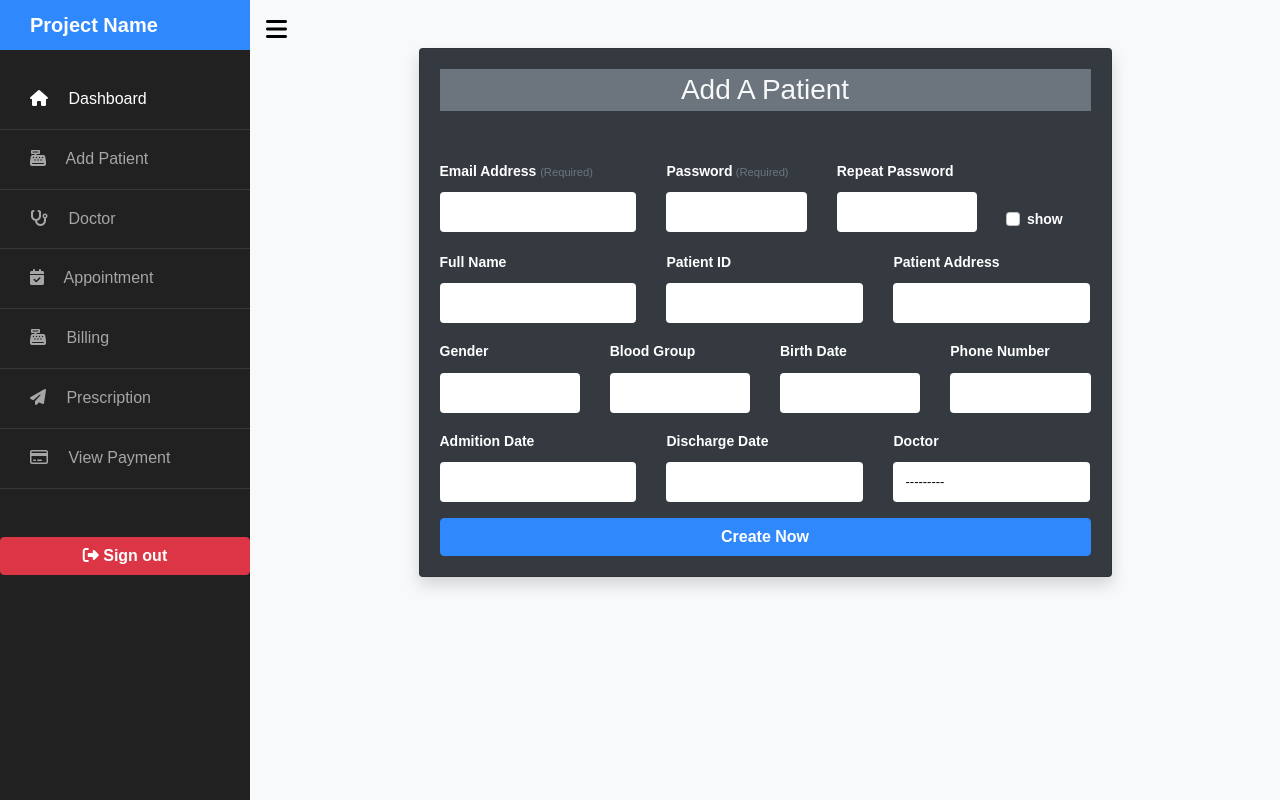
After one commit to nephygthk/django-hospital-management-system, a Django app: page /account/add_patient/ in a window 1280 px wide. The commit adds this page. Run offline with Django 4.2, Linux system fonts and the light colour scheme; the visitor is signed in with stand-in values (Sample User, id 1); some libraries are stand-ins or nearby versions.

```diff
--- a/account/admin.py
+++ b/account/admin.py
@@ -1,6 +1,7 @@
 from django.contrib import admin
 
-from .models import Customer, Patient
+from .models import Customer, Patient, Doctor
 
 admin.site.register(Customer)
 admin.site.register(Patient)
+admin.site.register(Doctor)
--- a/account/forms.py
+++ b/account/forms.py
@@ -2,17 +2,83 @@ from django import forms
 from django.contrib.auth.forms import (AuthenticationForm, PasswordResetForm,
                                        SetPasswordForm)
 
-# from .models import Customer, Address
+from .models import Customer, Doctor, Patient
 
 
-class UserLoginForm(AuthenticationForm):
+class PatientForm(forms.ModelForm):
 
-    username = forms.CharField(widget=forms.TextInput(
-        attrs={'class': 'form-control mb-3', 'placeholder': 'Username', 'id': 'login-username'}))
-    password = forms.CharField(widget=forms.PasswordInput(
-        attrs={
-            'class': 'form-control',
-            'placeholder': 'Password',
-            'id': 'login-pwd',
-        }
-    ))
+    class Meta:
+        model = Patient
+        fields = ['full_name','patient_id','gender', 'date_of_birth', 'blood_group','address',
+                  'phone_number', 'admission_date','discharge_date','doctor']
+
+    def __init__(self, *args, **kwargs):
+        super().__init__(*args, **kwargs)
+
+        for field in self.fields:
+            self.fields[field].widget.attrs.update({'class': 'form-control'})
+
+
+class RegistrationForm(forms.ModelForm):
+    email = forms.EmailField(max_length=100, help_text='Required', error_messages={
+        'required': 'Sorry, you will need an email'})
+    password = forms.CharField(label='Password', widget=forms.PasswordInput)
+    password2 = forms.CharField(
+        label='Repeat password', widget=forms.PasswordInput)
+
+    class Meta:
+        model = Customer
+        fields = ('email',)
+
+    def clean_password2(self):
+        cd = self.cleaned_data
+        if cd['password'] != cd['password2']:
+            raise forms.ValidationError('Passwords do not match.')
+        return cd['password2']
+
+    def clean_email(self):
+        email = self.cleaned_data['email']
+        if Customer.objects.filter(email=email).exists():
+            raise forms.ValidationError(
+                'A user with this email already exist, please try another email')
+        return email
+
+    def __init__(self, *args, **kwargs):
+        super().__init__(*args, **kwargs)
+        self.fields['email'].widget.attrs.update(
+            {'class': 'form-control mb-3', 'placeholder': 'E-mail', 'name': 'email', 'id': 'id_email'})
+        self.fields['password'].widget.attrs.update(
+            {'class': 'form-control mb-3', 'placeholder': 'Password'})
+        self.fields['password2'].widget.attrs.update(
+            {'class': 'form-control', 'placeholder': 'Repeat Password'})
+
+
+class AddDoctorForm(forms.ModelForm):
+    class Meta:
+        model = Doctor
+        fields = '__all__'
+        exclude = ['created']
+
+    def __init__(self, *args, **kwargs):
+        super().__init__(*args, **kwargs)
+
+        for field in self.fields:
+            self.fields[field].widget.attrs.update({'class': 'form-control'})
+
+
+
+
+
+
+
+
+
+
+
+
+
+    # class SinglePostByCategory(DetailView):
+    # def get_queryset(self):
+    #     return get_object_or_404(Post,
+    #         category__slug=self.kwargs['category_slug'],
+    #         slug=self.kwargs['post_slug']
--- a/account/managers.py
+++ b/account/managers.py
@@ -43,5 +43,5 @@ class CustomAccountManager(BaseUserManager):
         email = self.normalize_email(email)
         user = self.model(email=email, **other_fields)
         user.set_password(password)
-        user.save()
+        user.save(using=self._db)
         return user
--- a/account/urls.py
+++ b/account/urls.py
@@ -1,7 +1,5 @@
 from django.contrib.auth import views as auth_views
 from django.urls import path
-
-from account.forms import UserLoginForm
 
 from . import views
 
@@ -14,6 +12,8 @@ urlpatterns = [
 
     # admin urls
     path('admin_dashboard/', views.AdminDashboardView.as_view(), name='admin_dashboard'),
+    path('add_patient/', views.AddPatientView.as_view(), name='add_patient'),
+    path('add_doctor/', views.AddAndViewDoctorView.as_view(), name='add_doctor'),
 
     # patient urls
     path('patient_dashboard/', views.patient_dashboard, name='patient_dashboard')
--- a/account/views.py
+++ b/account/views.py
@@ -2,13 +2,21 @@ from django.contrib import messages
 from django.contrib.auth.decorators import login_required
 from django.contrib.auth.mixins import LoginRequiredMixin
 from django.shortcuts import render, redirect
-from django.views.generic import ListView
+from django.urls import reverse_lazy
+from django.views.generic import ListView, TemplateView, CreateView
 from django.contrib.auth import authenticate, login
-from django.http import HttpResponse
+from django.http import HttpResponse, HttpResponseRedirect
 
-from .models import Customer
+from .models import Customer, Doctor
+from .forms import AddDoctorForm, RegistrationForm, PatientForm
 
 def login_user(request):
+    if request.user.is_authenticated:
+        if request.user.is_staff:
+            return redirect('account:admin_dashboard')
+        else:
+            return redirect('account:patient_dashboard')
+
     if request.method == 'POST':
         email = request.POST.get('email')
         password = request.POST.get('password')
@@ -27,12 +35,50 @@ def login_user(request):
     return render(request, 'account/login.html', {})
 
 
-# @login_required
-# def admin_dashboard(request):
-#     if not request.user.is_staff:
-#         return HttpResponse("Error handler content", status=400)
+class AddPatientView(LoginRequiredMixin, TemplateView):
+    model = Customer
+    form_class = RegistrationForm
+    template_name = 'account/registration/register.html'
 
-#     return render(request, 'account/admin/dashboard.html', {})
+    def dispatch(self, request, *args, **kwargs):
+        if not self.request.user.is_staff:
+            return HttpResponse("Error handler content", status=400)
+        return super().dispatch(request, *args, **kwargs)
+
+    def post(self, request, *args, **kwargs):
+        registration_form = RegistrationForm(self.request.POST)
+        patient_form = PatientForm(self.request.POST)
+        if registration_form.is_valid() and patient_form.is_valid():
+            user = registration_form.save(commit=False)
+            user.set_password(registration_form.cleaned_data["password"])
+            user.save()
+            patient = patient_form.save(commit=False)
+            patient.customer = user
+            patient.save()
+
+            # messages.success(
+            #     self.request,
+            #         'Patient created successfully '
+            #         )
+
+            return HttpResponseRedirect(
+                reverse_lazy('account:admin_dashboard')
+            )
+
+        return self.render_to_response(
+            self.get_context_data(
+                registration_form=registration_form,
+                patient_form=patient_form
+            )
+        )
+
+    def get_context_data(self, **kwargs):
+        if 'registration_form' not in kwargs:
+            kwargs['registration_form'] = RegistrationForm()
+        if 'patient_form' not in kwargs:
+            kwargs['patient_form'] = PatientForm()
+        return super().get_context_data(**kwargs)
+
 
 class AdminDashboardView(LoginRequiredMixin, ListView):
     model = Customer
@@ -46,6 +92,30 @@ class AdminDashboardView(LoginRequiredMixin, ListView):
         return super().dispatch(request, *args, **kwargs)
 
 
+class AddAndViewDoctorView(LoginRequiredMixin, CreateView):
+    form_class = AddDoctorForm
+    success_url = reverse_lazy('account:add_doctor')
+    template_name = 'account/admin/add_dcotor.html'
+
+    def dispatch(self, request, *args, **kwargs):
+        if not self.request.user.is_staff:
+            return HttpResponse("Error handler content", status=400)
+        return super().dispatch(request, *args, **kwargs)
+
+    def form_valid(self, form):
+        doc_name = form.cleaned_data.get('doc_name')
+        messages.success(
+            self.request,
+            f'Dr {doc_name} was added successfully'
+        )
+        return super().form_valid(form)
+
+    def get_context_data(self, **kwargs):
+       context = super(AddAndViewDoctorView, self).get_context_data(**kwargs)
+       context['doctors'] = Doctor.objects.all()
+       return context
+
+
 @login_required
 def patient_dashboard(request):
     return render(request, 'account/patient/p_dashboard.html', {})
--- /dev/null
+++ b/templates/account/registration/register.html
@@ -0,0 +1,160 @@
+{% extends '../sub_base.html' %}
+{% load static %}
+
+
+{% block sub_base_content %}
+<!-- <h2 class="mb-4 text-primary">Add a Patient</h2> -->
+
+<div class="row align-items-center justify-content-center">
+    <div class="col-md-9">
+        <div class="card bg-dark shadow rounded card-sm">
+            {% if registration_form.non_field_errors %}
+                {% for error in registration_form.non_field_errors %}
+                <div class="alert alert-warning alert-dismissible fade show" role="alert">
+                    {{error}}
+                    <button type="button" class="btn-close" data-bs-dismiss="alert" aria-label="Close"></button>
+                  </div>
+                {% endfor %}
+            {% endif %}
+
+            <div class="card-body">
+                <h3 class="card-title mb-5 bg-secondary text-center text-light">Add A Patient</h3>
+
+                <form action="{% url 'account:add_patient' %}" method="POST">
+                    {% csrf_token %}
+
+                    {% if registration_form.errors %}
+                        <p class="text-white fw-bold">Please correct the following errors:</p>
+                        {% for field in registration_form %}
+                            {% if field.errors %}
+                            <div class="alert alert-primary" role="alert">
+                                {{ field.label }}: {{ field.errors|striptags }}
+                            </div>
+                            {% endif %}
+                        {% endfor %}
+                    {% endif %}
+
+                    <div class="row">
+                        <div class="col-md-4">
+                            <div class="mb-3">
+                                <label for="{{ registration_form.email.id_for_label}}" class="form-label fw-bold text-white">Email Address <span class="text-muted small">
+                                    (Required)</span></label>
+                                {{ registration_form.email }}
+                            </div>
+                        </div>
+
+                        <div class="col-md-3">
+                            <div class="mb-3">
+                                <label for="{{ registration_form.password.id_for_label}}" class="form-label fw-bold text-white">Password<span class="text-muted small">
+                                    (Required)</span></label>
+                                {{ registration_form.password }}
+                            </div>
+                        </div>
+                        <div class="col-md-3">
+                            <div class="mb-3">
+                                <label for="{{ registration_form.password2.id_for_label}}" class="form-label fw-bold text-white">Repeat Password</label>
+                                {{ registration_form.password2 }}
+                            </div>
+                        </div>
+
+                        <div class="col-md-2 mb-3">
+                            <div class="form-check mt-5">
+                                <input class="form-check-input" type="checkbox" value="" id="show-pass" onclick="myFunction()">
+                                <label class="form-check-label text-white fw-bold" for="show-pass">
+                                  show
+                                </label>
+                            </div>
+                        </div>
+                    </div>
+                    <div class="row">
+                        <div class="col-md-4">
+                            <div class="mb-3">
+                                <label for="{{ patient_form.full_name.id_for_label }}" class="form-label fw-bold text-white">Full Name</label>
+                                {{ patient_form.full_name }}
+                            </div>
+                        </div>
+                        <div class="col-md-4">
+                            <div class="mb-3">
+                                <label for="{{ patient_form.patient_id.id_for_label }}" class="form-label fw-bold text-white">Patient ID</label>
+                                {{ patient_form.patient_id}}
+                            </div>
+                        </div>
+                        <div class="col-md-4">
+                            <div class="mb-3">
+                                <label for="{{ patient_form.address.id_for_label }}" class="form-label fw-bold text-white">Patient Address</label>
+                                {{ patient_form.address}}
+                            </div>
+                        </div>
+                    </div>
+                    <div class="row">
+                        <div class="col-md-3">
+                            <div class="mb-3">
+                                <label for="{{ patient_form.gender.id_for_label }}" class="form-label fw-bold text-white">Gender</label>
+                                {{ patient_form.gender }}
+                            </div>
+                        </div>
+                        <div class="col-md-3">
+                            <div class="mb-3">
+                                <label for="{{ patient_form.blood_group.id_for_label }}" class="form-label fw-bold text-white">Blood Group</label>
+                                {{ patient_form.blood_group }}
+                            </div>
+                        </div>
+                        <div class="col-md-3">
+                            <div class="mb-3">
+                                <label for="{{ patient_form.date_of_birth.id_for_label }}" class="form-label fw-bold text-white">Birth Date</label>
+                                {{ patient_form.date_of_birth}}
+                            </div>
+                        </div>
+                        <div class="col-md-3">
+                            <div class="mb-3">
+                                <label for="{{ patient_form.phone_number.id_for_label }}" class="form-label fw-bold text-white">Phone Number</label>
+                                {{ patient_form.phone_number}}
+                            </div>
+                        </div>
+                    </div>
+                    <div class="row">
+                        <div class="col-md-4">
+                            <div class="mb-3">
+                                <label for="{{ patient_form.admission_date.id_for_label }}" class="form-label fw-bold text-white">Admition Date</label>
+                                {{ patient_form.admission_date}}
+                            </div>
+                        </div>
+                        <div class="col-md-4">
+                            <div class="mb-3">
+                                <label for="{{ patient_form.discharge_date.id_for_label }}" class="form-label fw-bold text-white">Discharge Date</label>
+                                {{ patient_form.discharge_date}}
+                            </div>
+                        </div>
+                        <div class="col-md-4">
+                            <div class="mb-3">
+                                <label for="{{ patient_form.doctor.id_for_label }}" class="form-label fw-bold text-white">Doctor</label>
+                                {{ patient_form.doctor}}
+                            </div>
+                        </div>
+                    </div>
+                    <input type="submit" value="Create Now" class="btn btn-primary text-white w-100 fw-bold float-end">
+                </form>
+            </div>
+        </div>
+    </div>
+</div>
+
+
+
+
+
+<script>
+	function myFunction() {
+	  var x = document.getElementById("id_password");
+	  var y = document.getElementById("id_password2")
+	  if (x.type === "password") {
+	    x.type = "text";
+	    y.type = "text";
+	  } else {
+	    x.type = "password";
+	    y.type = "password";
+	  }
+	}
+</script>
+
+{% endblock %}
--- a/templates/account/sub_base.html
+++ b/templates/account/sub_base.html
@@ -1,7 +1,7 @@
 {% extends '../base.html' %}
 {% load static %}
 
-{% block extra_css %} <link rel="stylesheet" href="{% static 'css/sidebar.css' %}"> {% endblock %}
+<!-- {% block extra_css %} <link rel="stylesheet" href="{% static 'css/sidebar.css' %}"> {% endblock %} -->
 
 {% block extra_js %} <script src="{% static 'js/sidebar.js' %}"></script> {% endblock%}
 
@@ -20,7 +20,10 @@
             <a href="{% url 'account:admin_dashboard' %}"><span class="fa fa-home mr-3"></span> Dashboard</a>
         </li>
         <li>
-            <a href="#"><span class="fa-solid fa-stethoscope mr-3"></span> Doctor</a>
+            <a href="{% url 'account:add_patient' %}"><span class="fa-solid fa-cash-register mr-3"></span> Add Patient</a>
+        </li>
+        <li>
+            <a href="{% url 'account:add_doctor' %}"><span class="fa-solid fa-stethoscope mr-3"></span> Doctor</a>
         </li>
         <li>
             <a href="#"><span class="fa-solid fa-calendar-check mr-3"></span> Appointment</a>
```
Also changed, not shown: account/models.py (+33 -0 lines), templates/account/admin/add_dcotor.html (added, +111 -0 lines), templates/account/admin/dashboard.html (+8 -0 lines), templates/account/patient/p_dashboard.html (+7 -0 lines), account/migrations/0002_alter_patient_options_customer_created_and_more.py (added), account/migrations/0003_doctor_alter_customer_options_patient_doctor.py (added), account/migrations/0004_patient_pass_text_billing.py (added).
